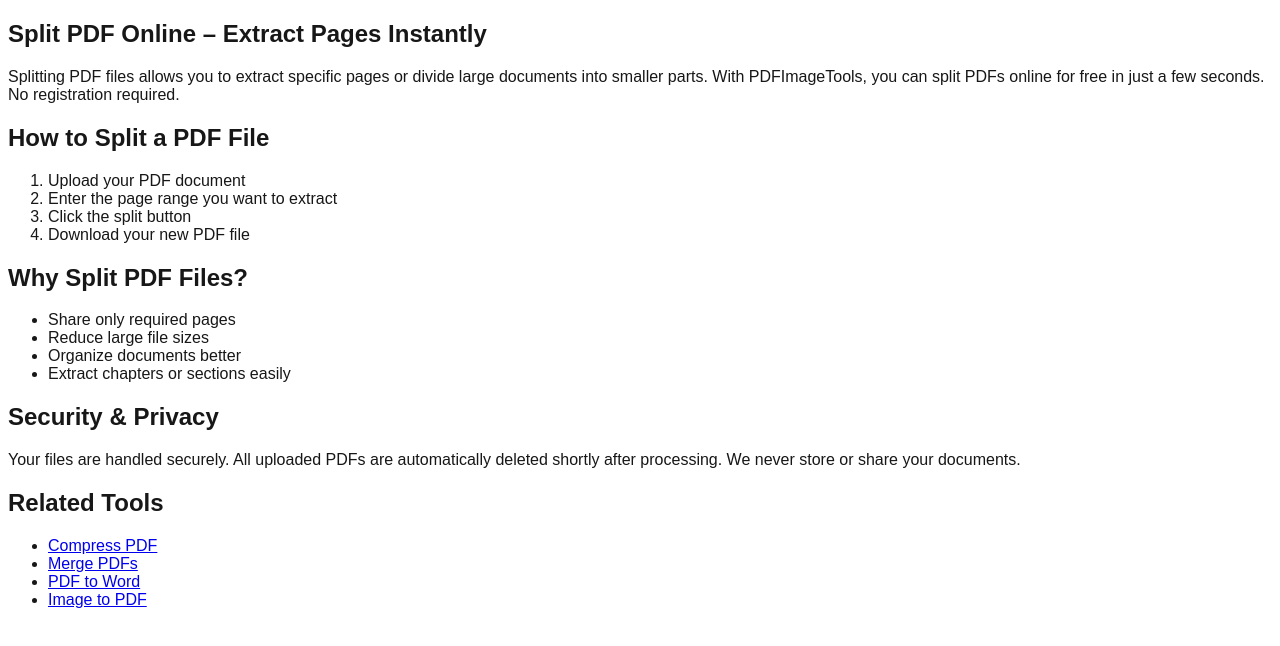
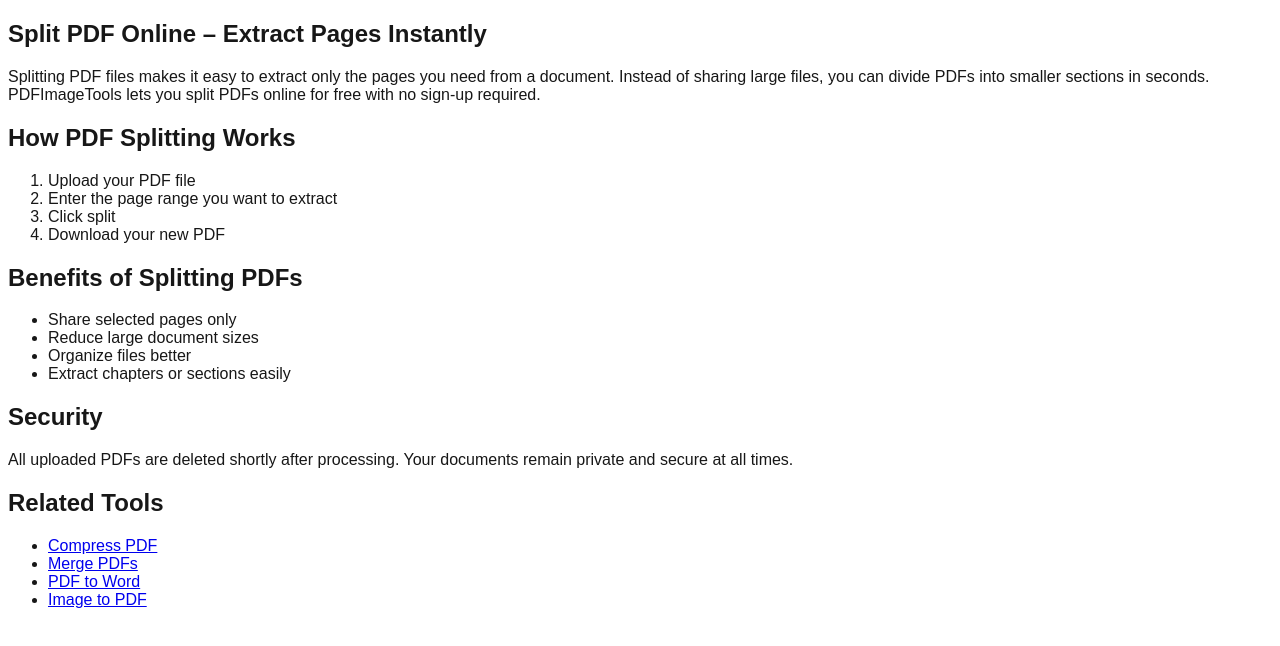
Before and after one commit to Leadmind-Developer/pdfimagetools-vercel, a Next.js app: page /blog/split-pdf in a window 1280 px wide. Shown: the top 646 px of the page. Built offline with nearby package versions, Linux system fonts and the light colour scheme; no server answers.

Commit message:
Update page.tsx

```diff
--- a/src/app/blog/split-pdf/page.tsx
+++ b/src/app/blog/split-pdf/page.tsx
@@ -15,7 +15,7 @@ const faq = [
     "name": "Is splitting PDF free?",
     "acceptedAnswer": {
       "@type": "Answer",
-      "text": "Yes, splitting PDF files on PDFImageTools is completely free with no watermark or limits."
+      "text": "Yes, splitting PDFs on PDFImageTools is completely free with no watermark."
     }
   },
   {
@@ -31,15 +31,7 @@ const faq = [
     "name": "Are my PDFs safe?",
     "acceptedAnswer": {
       "@type": "Answer",
-      "text": "All uploaded PDFs are processed securely and deleted automatically after a short time."
-    }
-  },
-  {
-    "@type": "Question",
-    "name": "Can I split a PDF into multiple files?",
-    "acceptedAnswer": {
-      "@type": "Answer",
-      "text": "Currently you can extract page ranges. Multi-file splitting is coming soon."
+      "text": "Files are processed securely and deleted automatically."
     }
   }
 ];
@@ -47,77 +39,61 @@ const faq = [
 return (
 <article className="max-w-4xl mx-auto px-4 py-12 leading-relaxed">
 
-{/* Article schema */}
-<script
-  type="application/ld+json"
-  dangerouslySetInnerHTML={{
-    __html: JSON.stringify({
-      "@context": "https://schema.org",
-      "@type": "Article",
-      "headline": "How to Split PDF Files Online",
-      "author": { "@type": "Organization", "name": "PDFImageTools" },
-      "mainEntityOfPage": { "@id": "https://pdfimagetools.app/blog/split-pdf" }
-    })
-  }}
-/>
+<script type="application/ld+json"
+dangerouslySetInnerHTML={{__html: JSON.stringify({
+"@context":"https://schema.org",
+"@type":"Article",
+"headline":"How to Split PDF Files Online",
+"author":{"@type":"Organization","name":"PDFImageTools"},
+"mainEntityOfPage":{"@id":"https://pdfimagetools.app/blog/split-pdf"}
+})}} />
 
-{/* FAQ schema */}
-<script
-  type="application/ld+json"
-  dangerouslySetInnerHTML={{
-    __html: JSON.stringify({
-      "@context": "https://schema.org",
-      "@type": "FAQPage",
+<script type="application/ld+json"
+dangerouslySetInnerHTML={{__html: JSON.stringify({
+"@context":"https://schema.org",
+"@type":"FAQPage",
 "mainEntity": faq
-    })
-  }}
-/>
+})}} />
 
-{/* Breadcrumb schema */}
-<script
-  type="application/ld+json"
-  dangerouslySetInnerHTML={{
-    __html: JSON.stringify({
-      "@context": "https://schema.org",
-      "@type": "BreadcrumbList",
-      "itemListElement": [
-        { "@type": "ListItem", "position": 1, "name": "Home", "item": "https://pdfimagetools.app/" },
-        { "@type": "ListItem", "position": 2, "name": "Blog", "item": "https://pdfimagetools.app/blog" },
-        { "@type": "ListItem", "position": 3, "name": "Split PDF", "item": "https://pdfimagetools.app/blog/split-pdf" }
+<script type="application/ld+json"
+dangerouslySetInnerHTML={{__html: JSON.stringify({
+"@context":"https://schema.org",
+"@type":"BreadcrumbList",
+"itemListElement":[
+{"@type":"ListItem","position":1,"name":"Home","item":"https://pdfimagetools.app/"},
+{"@type":"ListItem","position":2,"name":"Blog","item":"https://pdfimagetools.app/blog"},
+{"@type":"ListItem","position":3,"name":"Split PDF","item":"https://pdfimagetools.app/blog/split-pdf"}
 ]
-    })
-  }}
-/>
+})}} />
 
 <h1>Split PDF Online – Extract Pages Instantly</h1>
 
 <p>
-Splitting PDF files allows you to extract specific pages or divide large documents into smaller parts.
-With PDFImageTools, you can split PDFs online for free in just a few seconds.
-No registration required.
+Splitting PDF files makes it easy to extract only the pages you need from a document.
+Instead of sharing large files, you can divide PDFs into smaller sections in seconds.
+PDFImageTools lets you split PDFs online for free with no sign-up required.
 </p>
 
-<h2>How to Split a PDF File</h2>
+<h2>How PDF Splitting Works</h2>
 <ol>
-  <li>Upload your PDF document</li>
+<li>Upload your PDF file</li>
 <li>Enter the page range you want to extract</li>
-  <li>Click the split button</li>
-  <li>Download your new PDF file</li>
+<li>Click split</li>
+<li>Download your new PDF</li>
 </ol>
 
-<h2>Why Split PDF Files?</h2>
+<h2>Benefits of Splitting PDFs</h2>
 <ul>
-  <li>Share only required pages</li>
-  <li>Reduce large file sizes</li>
-  <li>Organize documents better</li>
+<li>Share selected pages only</li>
+<li>Reduce large document sizes</li>
+<li>Organize files better</li>
 <li>Extract chapters or sections easily</li>
 </ul>
 
-<h2>Security & Privacy</h2>
+<h2>Security</h2>
 <p>
-Your files are handled securely.
-All uploaded PDFs are automatically deleted shortly after processing.
-We never store or share your documents.
+All uploaded PDFs are deleted shortly after processing.
+Your documents remain private and secure at all times.
 </p>
 
 <h2>Related Tools</h2>
```
Lines whose indentation alone changed are shown as unchanged.
